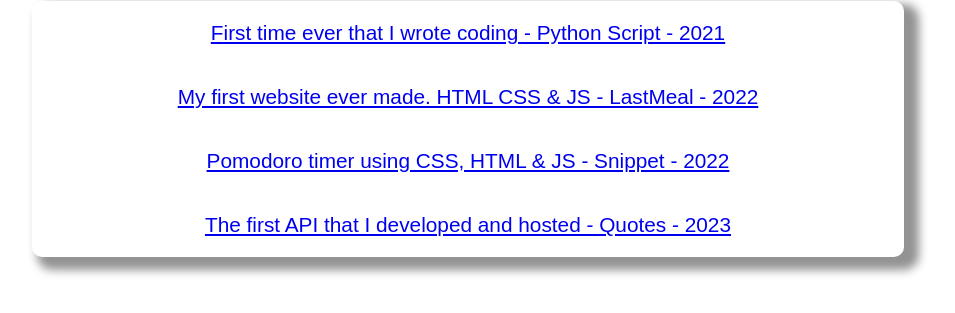
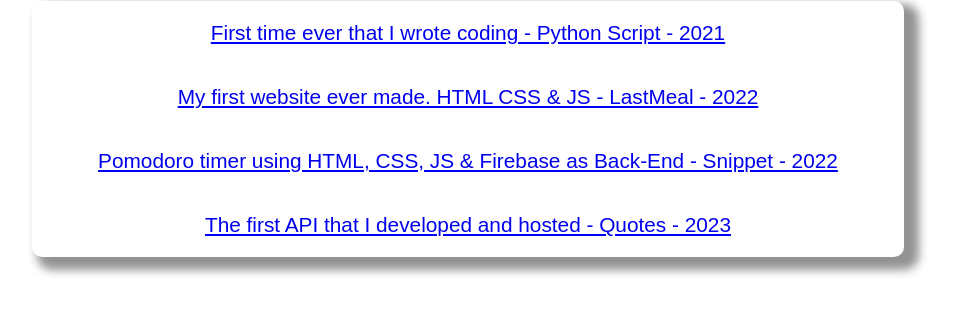
Before and after one commit to nateejpg/Snapshot, a plain HTML site: page index.html in a window 1280 px wide. Shown: the part 79-392 px from the top of the page, without its empty margins (172-1127 px from the left). Drawn offline with Linux system fonts and the light colour scheme.

Commit message:
Changing Text
- Changed the snippet technologies that were used in the project.

```diff
--- a/index.html
+++ b/index.html
@@ -19,7 +19,10 @@
           ><p>My first website ever made. HTML CSS & JS - LastMeal - 2022</p></a
         >
         <a href="https://snippet-portifolio.netlify.app/"
-          ><p>Pomodoro timer using CSS, HTML & JS - Snippet - 2022</p></a
+          ><p>
+            Pomodoro timer using HTML, CSS, JS & Firebase as Back-End - Snippet
+            - 2022
+          </p></a
         >
         <a href="https://quotesapi-c04u.onrender.com/"
           ><p>The first API that I developed and hosted - Quotes - 2023</p></a
```
